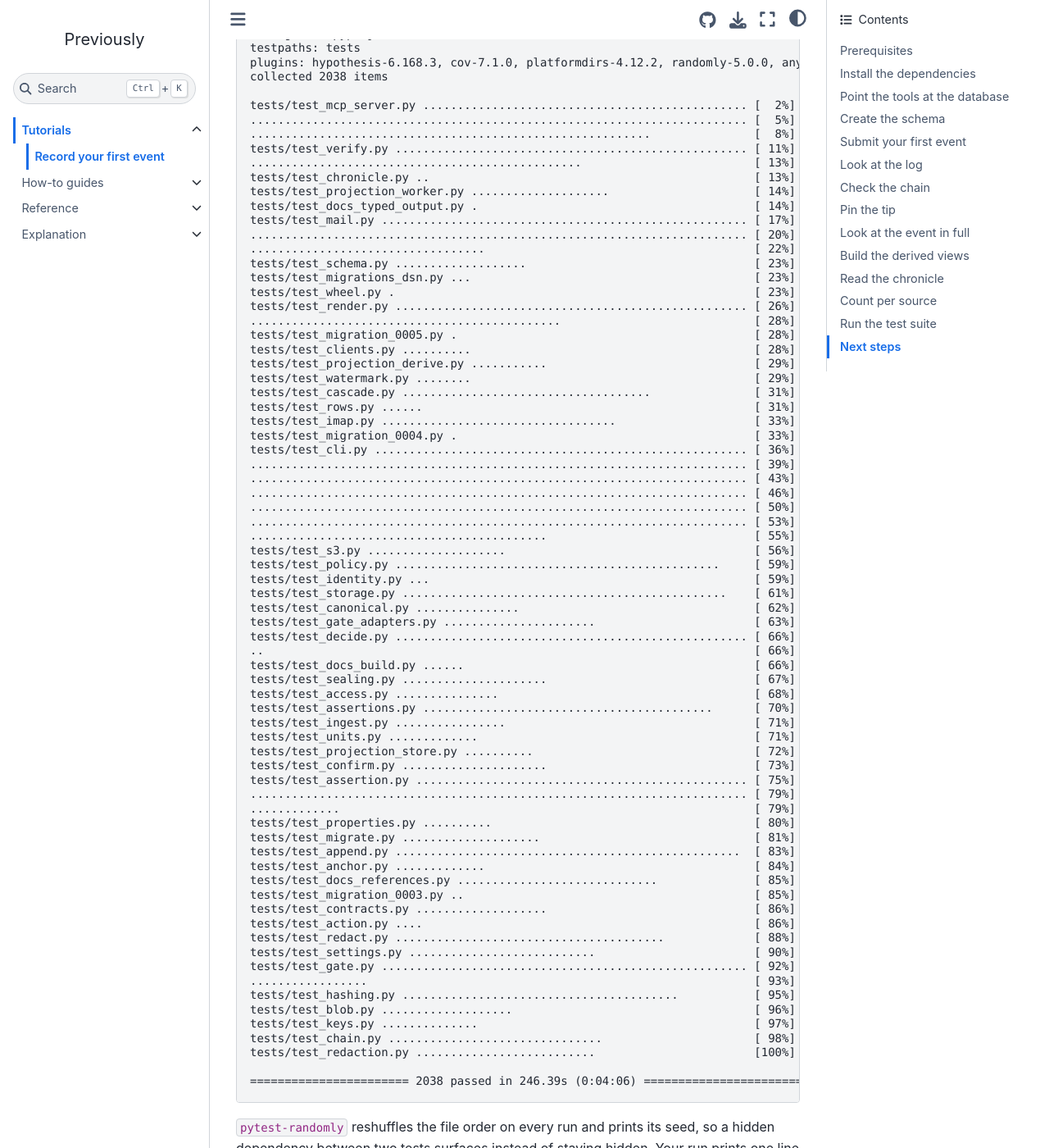
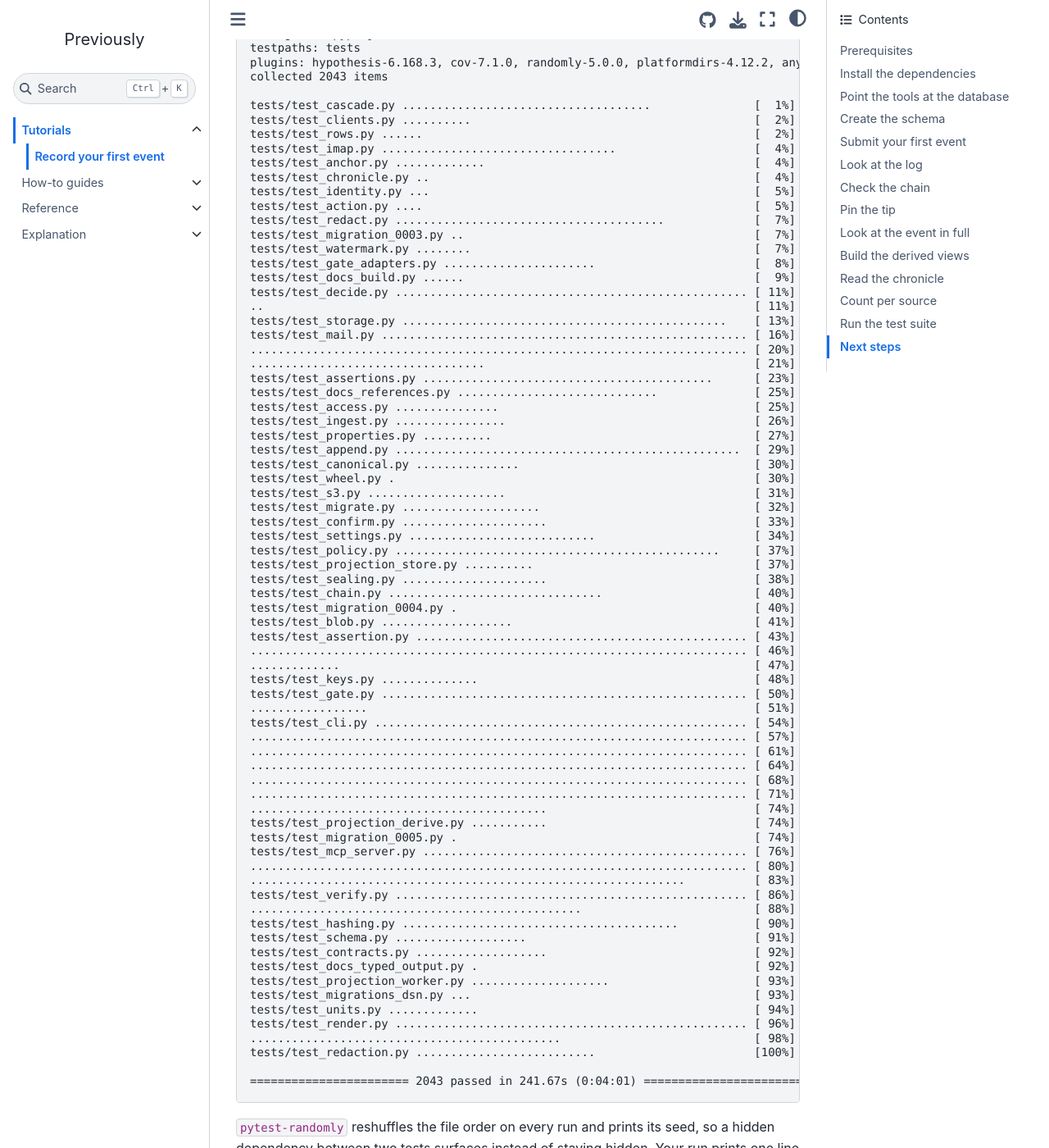
Before and after one commit to jensens/previously, a Sphinx documentation site: the page built from docs/tutorials/record-your-first-event.md, in a window 1280 px wide and 1400 px high, scrolled down 5007 px. Shown: the whole window at 82% size. Built offline with Sphinx 7.4.7 and the Sphinx Book theme 1.1.4, drawn with Linux system fonts in a browser that asks for light colours.

Commit message:
docs: retype the tutorial's test run, 2043 passed
Assisted-By: Claude Opus 5.5 <noreply@anthropic.com>

````diff
--- a/docs/tutorials/record-your-first-event.md
+++ b/docs/tutorials/record-your-first-event.md
@@ -193,81 +193,81 @@ It raises its own PostgreSQL container, a RustFS container as the S3 server for
 $ uv run pytest
 ============================= test session starts ==============================
 platform linux -- Python 3.14.8, pytest-9.1.1, pluggy-1.6.0
-Using --randomly-seed=3940048988
+Using --randomly-seed=2691111522
 configfile: pyproject.toml
 testpaths: tests
-plugins: hypothesis-6.168.3, cov-7.1.0, platformdirs-4.12.2, randomly-5.0.0, anyio-4.15.1
-collected 2038 items
+plugins: hypothesis-6.168.3, cov-7.1.0, randomly-5.0.0, platformdirs-4.12.2, anyio-4.15.1
+collected 2043 items
 
-tests/test_mcp_server.py ............................................... [  2%]
-........................................................................ [  5%]
-..........................................................               [  8%]
-tests/test_verify.py ................................................... [ 11%]
-................................................                         [ 13%]
-tests/test_chronicle.py ..                                               [ 13%]
-tests/test_projection_worker.py ....................                     [ 14%]
-tests/test_docs_typed_output.py .                                        [ 14%]
-tests/test_mail.py ..................................................... [ 17%]
+tests/test_cascade.py ....................................               [  1%]
+tests/test_clients.py ..........                                         [  2%]
+tests/test_rows.py ......                                                [  2%]
+tests/test_imap.py ..................................                    [  4%]
+tests/test_anchor.py .............                                       [  4%]
+tests/test_chronicle.py ..                                               [  4%]
+tests/test_identity.py ...                                               [  5%]
+tests/test_action.py ....                                                [  5%]
+tests/test_redact.py .......................................             [  7%]
+tests/test_migration_0003.py ..                                          [  7%]
+tests/test_watermark.py ........                                         [  7%]
+tests/test_gate_adapters.py ......................                       [  8%]
+tests/test_docs_build.py ......                                          [  9%]
+tests/test_decide.py ................................................... [ 11%]
+..                                                                       [ 11%]
+tests/test_storage.py ...............................................    [ 13%]
+tests/test_mail.py ..................................................... [ 16%]
 ........................................................................ [ 20%]
-..................................                                       [ 22%]
-tests/test_schema.py ...................                                 [ 23%]
-tests/test_migrations_dsn.py ...                                         [ 23%]
-tests/test_wheel.py .                                                    [ 23%]
-tests/test_render.py ................................................... [ 26%]
-.............................................                            [ 28%]
-tests/test_migration_0005.py .                                           [ 28%]
-tests/test_clients.py ..........                                         [ 28%]
-tests/test_projection_derive.py ...........                              [ 29%]
-tests/test_watermark.py ........                                         [ 29%]
-tests/test_cascade.py ....................................               [ 31%]
-tests/test_rows.py ......                                                [ 31%]
-tests/test_imap.py ..................................                    [ 33%]
-tests/test_migration_0004.py .                                           [ 33%]
-tests/test_cli.py ...................................................... [ 36%]
-........................................................................ [ 39%]
-........................................................................ [ 43%]
+..................................                                       [ 21%]
+tests/test_assertions.py ..........................................      [ 23%]
+tests/test_docs_references.py .............................              [ 25%]
+tests/test_access.py ...............                                     [ 25%]
+tests/test_ingest.py ................                                    [ 26%]
+tests/test_properties.py ..........                                      [ 27%]
+tests/test_append.py ..................................................  [ 29%]
+tests/test_canonical.py ...............                                  [ 30%]
+tests/test_wheel.py .                                                    [ 30%]
+tests/test_s3.py ....................                                    [ 31%]
+tests/test_migrate.py ....................                               [ 32%]
+tests/test_confirm.py .....................                              [ 33%]
+tests/test_settings.py ...........................                       [ 34%]
+tests/test_policy.py ...............................................     [ 37%]
+tests/test_projection_store.py ..........                                [ 37%]
+tests/test_sealing.py .....................                              [ 38%]
+tests/test_chain.py ...............................                      [ 40%]
+tests/test_migration_0004.py .                                           [ 40%]
+tests/test_blob.py ...................                                   [ 41%]
+tests/test_assertion.py ................................................ [ 43%]
 ........................................................................ [ 46%]
-........................................................................ [ 50%]
-........................................................................ [ 53%]
-...........................................                              [ 55%]
-tests/test_s3.py ....................                                    [ 56%]
-tests/test_policy.py ...............................................     [ 59%]
-tests/test_identity.py ...                                               [ 59%]
-tests/test_storage.py ...............................................    [ 61%]
-tests/test_canonical.py ...............                                  [ 62%]
-tests/test_gate_adapters.py ......................                       [ 63%]
-tests/test_decide.py ................................................... [ 66%]
-..                                                                       [ 66%]
-tests/test_docs_build.py ......                                          [ 66%]
-tests/test_sealing.py .....................                              [ 67%]
-tests/test_access.py ...............                                     [ 68%]
-tests/test_assertions.py ..........................................      [ 70%]
-tests/test_ingest.py ................                                    [ 71%]
-tests/test_units.py .............                                        [ 71%]
-tests/test_projection_store.py ..........                                [ 72%]
-tests/test_confirm.py .....................                              [ 73%]
-tests/test_assertion.py ................................................ [ 75%]
-........................................................................ [ 79%]
-.............                                                            [ 79%]
-tests/test_properties.py ..........                                      [ 80%]
-tests/test_migrate.py ....................                               [ 81%]
-tests/test_append.py ..................................................  [ 83%]
-tests/test_anchor.py .............                                       [ 84%]
-tests/test_docs_references.py .............................              [ 85%]
-tests/test_migration_0003.py ..                                          [ 85%]
-tests/test_contracts.py ...................                              [ 86%]
-tests/test_action.py ....                                                [ 86%]
-tests/test_redact.py .......................................             [ 88%]
-tests/test_settings.py ...........................                       [ 90%]
-tests/test_gate.py ..................................................... [ 92%]
-.................                                                        [ 93%]
-tests/test_hashing.py ........................................           [ 95%]
-tests/test_blob.py ...................                                   [ 96%]
-tests/test_keys.py ..............                                        [ 97%]
-tests/test_chain.py ...............................                      [ 98%]
+.............                                                            [ 47%]
+tests/test_keys.py ..............                                        [ 48%]
+tests/test_gate.py ..................................................... [ 50%]
+.................                                                        [ 51%]
+tests/test_cli.py ...................................................... [ 54%]
+........................................................................ [ 57%]
+........................................................................ [ 61%]
+........................................................................ [ 64%]
+........................................................................ [ 68%]
+........................................................................ [ 71%]
+...........................................                              [ 74%]
+tests/test_projection_derive.py ...........                              [ 74%]
+tests/test_migration_0005.py .                                           [ 74%]
+tests/test_mcp_server.py ............................................... [ 76%]
+........................................................................ [ 80%]
+...............................................................          [ 83%]
+tests/test_verify.py ................................................... [ 86%]
+................................................                         [ 88%]
+tests/test_hashing.py ........................................           [ 90%]
+tests/test_schema.py ...................                                 [ 91%]
+tests/test_contracts.py ...................                              [ 92%]
+tests/test_docs_typed_output.py .                                        [ 92%]
+tests/test_projection_worker.py ....................                     [ 93%]
+tests/test_migrations_dsn.py ...                                         [ 93%]
+tests/test_units.py .............                                        [ 94%]
+tests/test_render.py ................................................... [ 96%]
+.............................................                            [ 98%]
 tests/test_redaction.py ..........................                       [100%]
 
-======================= 2038 passed in 246.39s (0:04:06) =======================
+======================= 2043 passed in 241.67s (0:04:01) =======================
 ```
 
 `pytest-randomly` reshuffles the file order on every run and prints its seed, so a hidden dependency between two tests surfaces instead of staying hidden.
````
